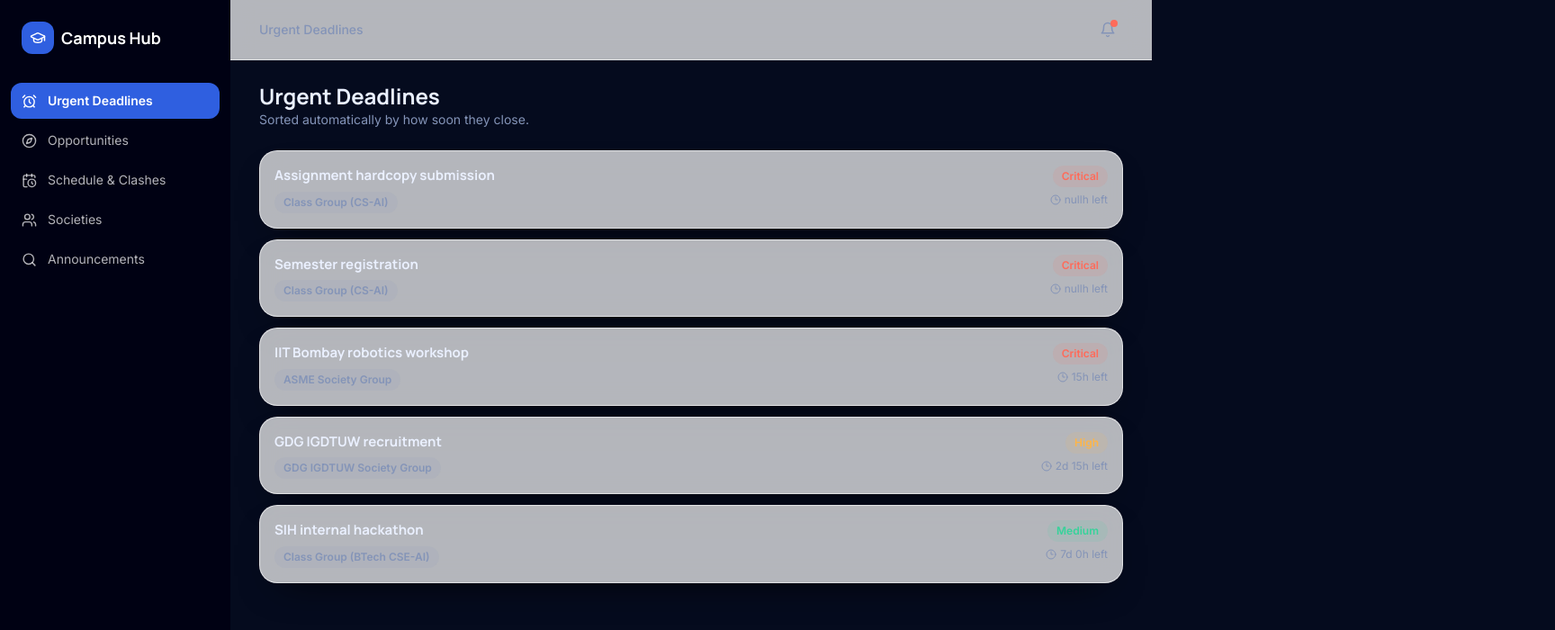
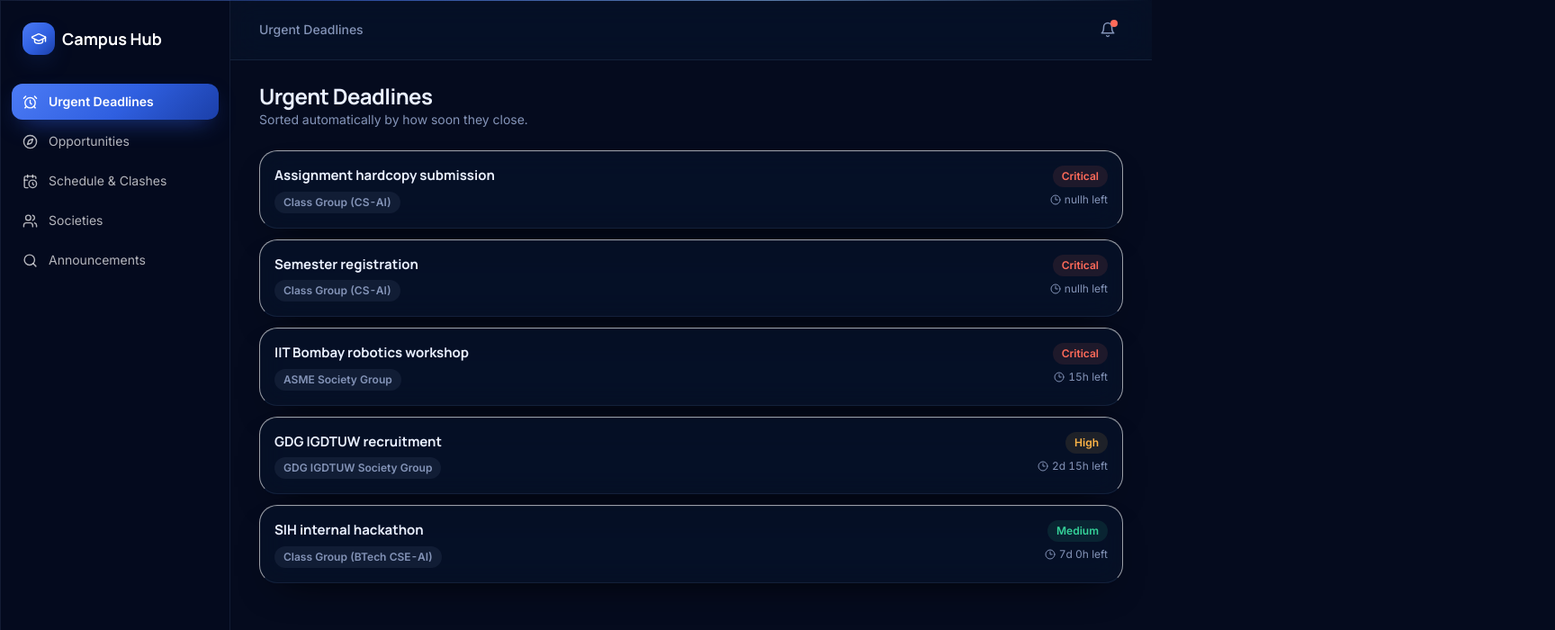
Before and after one commit to 1kanishka10/4Sight.synq, a React (Vite) app: page / in a window 1280 px wide. Shown: the top 700 px of the page at 90% size, 1728 px wide, since content can reach past the window. Built offline with nearby package versions, Linux system fonts and the light colour scheme.

Commit message:
Update index.css

```diff
--- a/src/index.css
+++ b/src/index.css
@@ -2,32 +2,111 @@
 @tailwind components;
 @tailwind utilities;
 
-* {
-  -webkit-tap-highlight-color: transparent;
+:root {
+  --navy-900: #050b1e;
+  --navy-700: #0c1631;
+  --blue-500: #2f5fe0;
+  --blue-400: #4c7bf5;
+  --blue-300: #8fc0ff;
+  --hair: rgba(143, 192, 255, 0.10);
+  --hair-lit: rgba(143, 192, 255, 0.22);
 }
 
+* { -webkit-tap-highlight-color: transparent; }
+html { scroll-behavior: smooth; }
+
+body {
+  min-height: 100vh;
+  background-color: var(--navy-900);
+  background-image:
+    radial-gradient(900px 520px at 10% -10%, rgba(47,95,224,0.28), transparent 62%),
+    radial-gradient(740px 460px at 94% 2%, rgba(143,192,255,0.13), transparent 60%),
+    radial-gradient(1100px 700px at 50% 110%, rgba(27,63,168,0.24), transparent 66%);
+  background-attachment: fixed;
+  -webkit-font-smoothing: antialiased;
+  -moz-osx-font-smoothing: grayscale;
+  font-variant-numeric: tabular-nums;
+}
+
+body::before {
+  content: "";
+  position: fixed; inset: 0; z-index: 0; pointer-events: none; opacity: .55;
+  background-image:
+    linear-gradient(var(--hair) 1px, transparent 1px),
+    linear-gradient(90deg, var(--hair) 1px, transparent 1px);
+  background-size: 72px 72px;
+  -webkit-mask-image: radial-gradient(1200px 820px at 50% 0%, #000 0%, transparent 78%);
+  mask-image: radial-gradient(1200px 820px at 50% 0%, #000 0%, transparent 78%);
+}
+
+body::after {
+  content: "";
+  position: fixed; top: 0; left: 0; right: 0; height: 1px;
+  z-index: 60; pointer-events: none; opacity: .6;
+  background: linear-gradient(90deg, transparent, var(--blue-400), var(--blue-300), transparent);
+}
+
+#root { position: relative; z-index: 1; }
+h1, h2, h3 { letter-spacing: -0.022em; }
+::selection { background: rgba(47,95,224,.4); color: #fff; }
+
 :focus-visible {
-  outline: 2px solid #19719c;
+  outline: 2px solid var(--blue-400);
   outline-offset: 2px;
+  border-radius: 6px;
+}
+
+@layer utilities {
+  .bg-canvas { background-color: var(--navy-900); }
+
+  .bg-surface {
+    background-color: var(--navy-700);
+    background-image: linear-gradient(158deg, rgba(143,192,255,.07) 0%, rgba(143,192,255,0) 46%);
+    border: 1px solid var(--hair);
+    box-shadow: inset 0 1px 0 rgba(255,255,255,.05), 0 18px 44px -24px rgba(0,0,0,.95);
+  }
+  .bg-surface:hover { border-color: var(--hair-lit); }
+
+  .bg-ocean {
+    background-image: linear-gradient(135deg, #4c7bf5 0%, #2f5fe0 55%, #1b3fa8 100%);
+    box-shadow: 0 10px 28px -12px rgba(47,95,224,.85);
+  }
 }
 
 .glass {
-  background: rgba(255, 255, 255, 0.7);
-  backdrop-filter: blur(14px);
-  -webkit-backdrop-filter: blur(14px);
+  background: rgba(8, 18, 40, 0.72);
+  backdrop-filter: blur(16px) saturate(140%);
+  -webkit-backdrop-filter: blur(16px) saturate(140%);
+  border-bottom: 1px solid var(--hair);
 }
 
 .glass-dark {
-  background: rgba(0, 0, 19, 0.88);
-  backdrop-filter: blur(14px);
-  -webkit-backdrop-filter: blur(14px);
+  background: rgba(5, 11, 30, 0.9);
+  backdrop-filter: blur(16px) saturate(140%);
+  -webkit-backdrop-filter: blur(16px) saturate(140%);
+  border: 1px solid var(--hair);
 }
 
-::-webkit-scrollbar {
-  width: 8px;
-  height: 8px;
+@keyframes synq-rise {
+  from { opacity: 0; transform: translateY(12px); }
+  to   { opacity: 1; transform: none; }
 }
+#root > * { animation: synq-rise .55s cubic-bezier(.22,1,.36,1) both; }
+
+@media (prefers-reduced-motion: reduce) {
+  *, *::before, *::after {
+    animation: none !important;
+    transition: none !important;
+    scroll-behavior: auto !important;
+  }
+}
+
+::-webkit-scrollbar { width: 10px; height: 10px; }
+::-webkit-scrollbar-track { background: transparent; }
 ::-webkit-scrollbar-thumb {
-  background: rgba(92, 92, 104, 0.3);
-  border-radius: 8px;
+  background: rgba(143,192,255,.16);
+  border: 2px solid transparent;
+  background-clip: content-box;
+  border-radius: 10px;
 }
+::-webkit-scrollbar-thumb:hover { background: rgba(143,192,255,.3); background-clip: content-box; }
```
